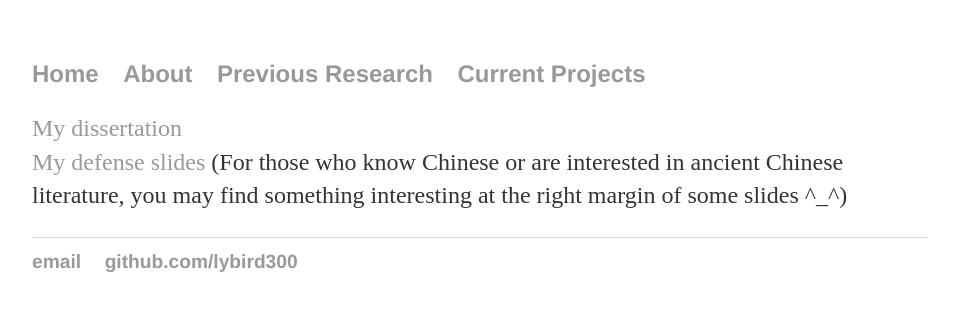
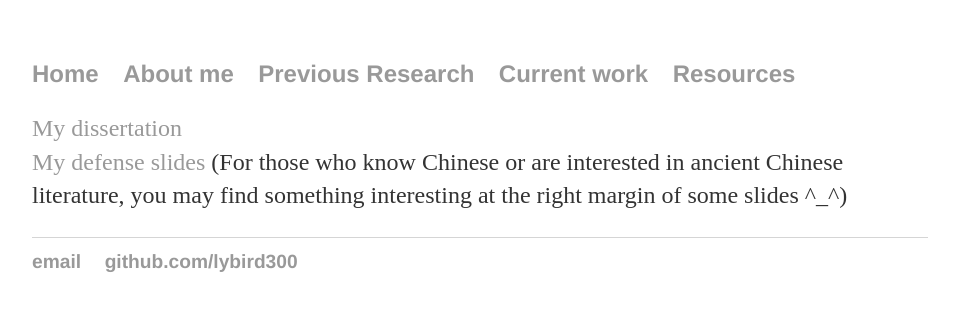
Before and after one commit to lybird300/lybird300.github.io, a Jekyll site: the page built from before/index.html, in a window 1280 px wide. Shown: the top 311 px of the page, without its empty margins (160-1119 px from the left). Built offline with Jekyll 4.4.1, drawn with Linux system fonts in a browser that asks for light colours.

Commit message:
Update default.html

```diff
--- a/_layouts/default.html
+++ b/_layouts/default.html
@@ -9,9 +9,10 @@
 			<nav>
 	    		<ul>
 	        		<li><a href="/">Home</a></li>
-		        	<li><a href="/about">About</a></li>
+		        	<li><a href="/about">About me</a></li>
 	        		<li><a href="/before">Previous Research</a></li>
-	        		<li><a href="/now">Current Projects</a></li>
+	        		<li><a href="/now">Current work</a></li>
+	        		<li><a href="/resources">Resources</a></li>
 	    		</ul>
 			</nav>
 			<div class="container">
```
